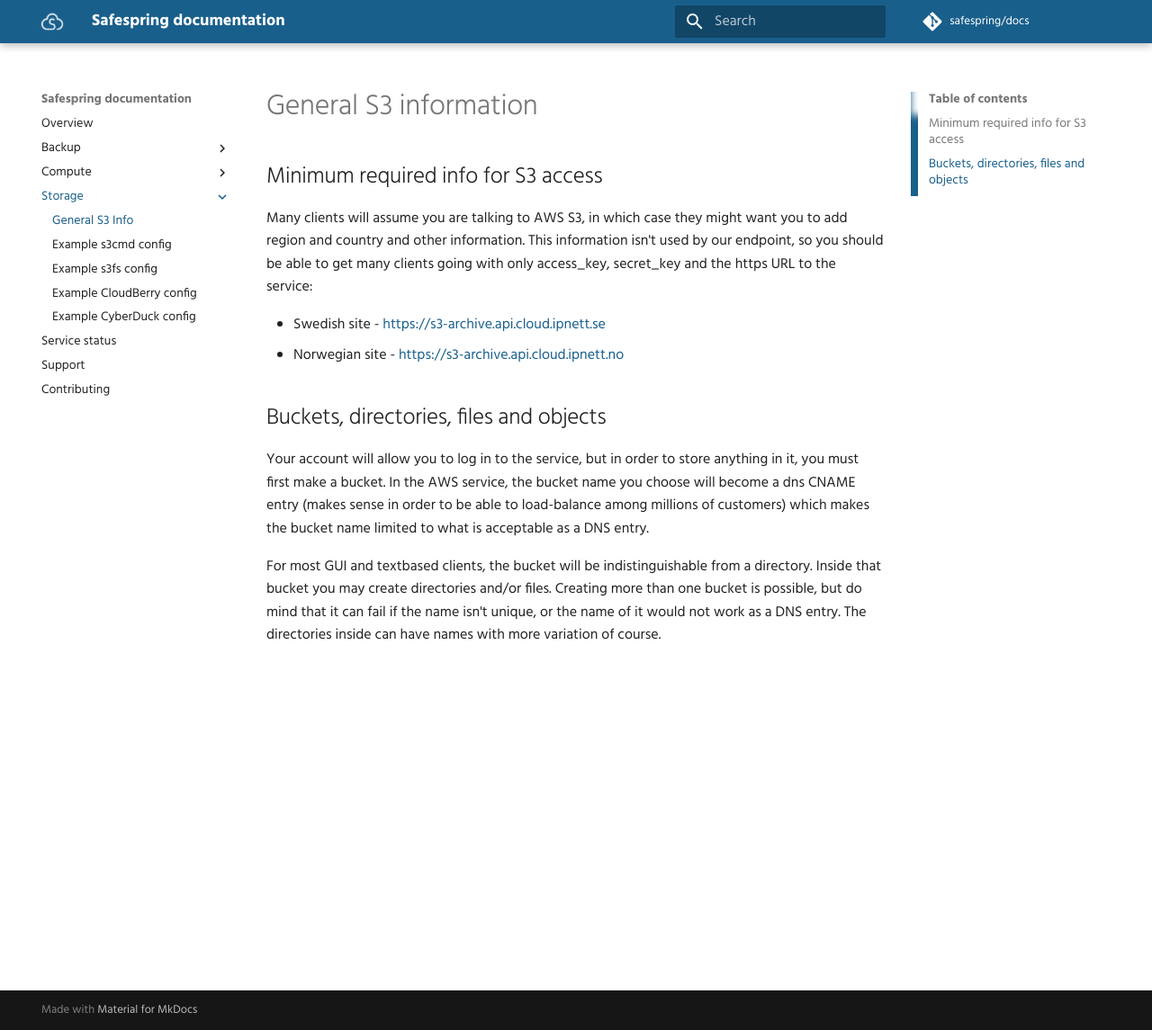
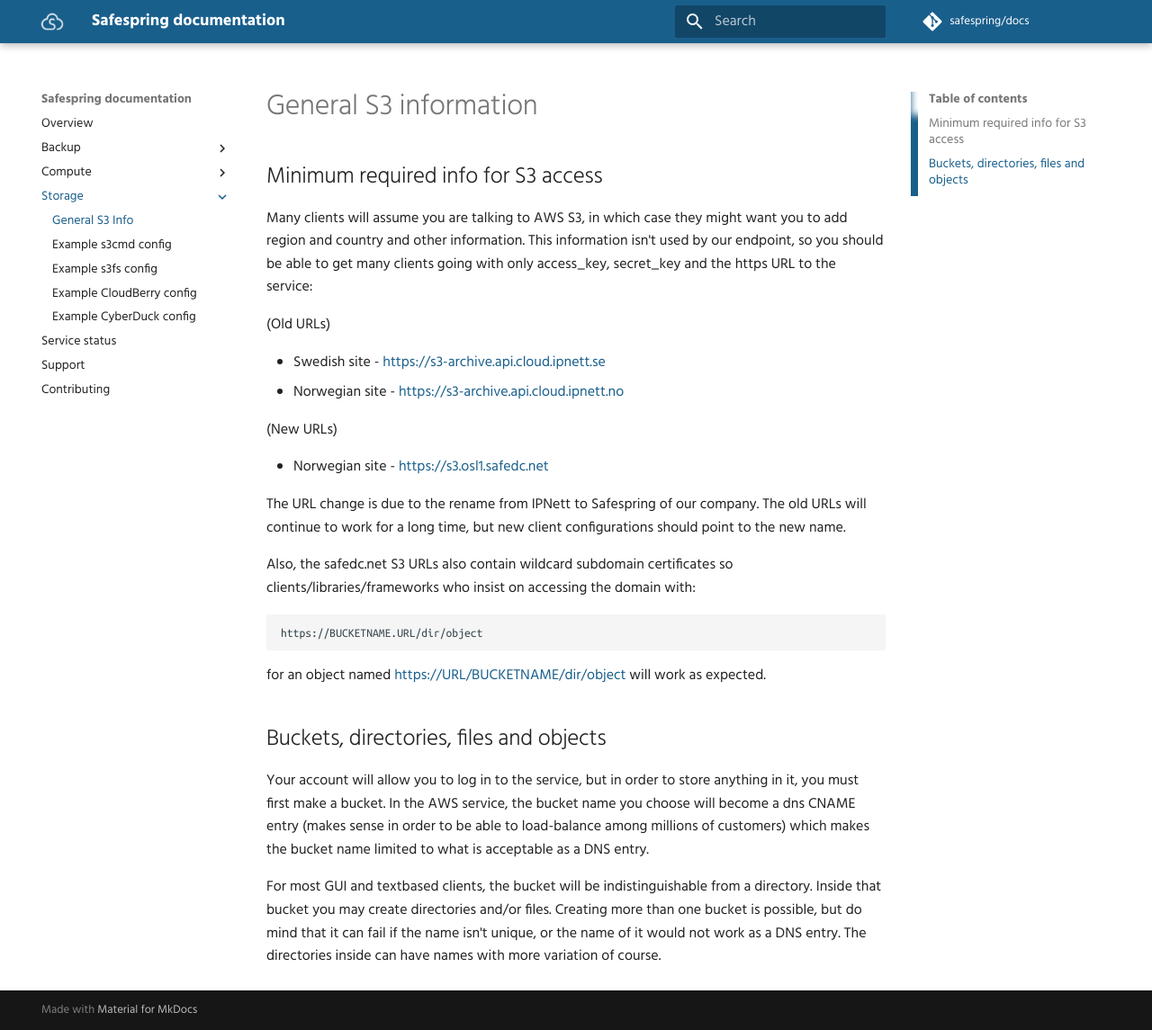
Before and after one commit to safespring/docs, an MkDocs documentation site: the page built from content/storage/generalinfo.md, in a window 1280 px wide and 1145 px high. Shown: the whole window at 90% size. Built offline with MkDocs 1.6.1 and Material for MkDocs 9.7.7, drawn with Linux system fonts in a browser that asks for light colours; comment, search, counter and statistics services are not loaded; old or Windows-style settings are respelled for this version of MkDocs.

Commit message:
New URL to .no site, .se site as html comment for now, reflow and bucketname.site URL info

```diff
--- a/content/storage/generalinfo.md
+++ b/content/storage/generalinfo.md
@@ -2,14 +2,47 @@
 
 ## Minimum required info for S3 access
 
-Many clients will assume you are talking to AWS S3, in which case they might want you to add region and country and other information. This information isn't used by our endpoint, so you should be able to get many clients going with only access_key, secret_key and the https URL to the service:
+Many clients will assume you are talking to AWS S3, in which case they
+might want you to add region and country and other information. This
+information isn't used by our endpoint, so you should be able to get
+many clients going with only access_key, secret_key and the https URL
+to the service:
+
+(Old URLs)
 
 + Swedish site - https://s3-archive.api.cloud.ipnett.se
 + Norwegian site - https://s3-archive.api.cloud.ipnett.no
 
+(New URLs)
+
++ Norwegian site - https://s3.osl1.safedc.net
+<!-- + Swedish site   - https://s3.sto1.safedc.net -->
+
+The URL change is due to the rename from IPNett to Safespring of our
+company.  The old URLs will continue to work for a long time, but new
+client configurations should point to the new name.
+
+Also, the safedc.net S3 URLs also contain wildcard subdomain
+certificates so clients/libraries/frameworks who insist on accessing
+the domain with:
+
+    https://BUCKETNAME.URL/dir/object
+
+for an object named https://URL/BUCKETNAME/dir/object will work as
+expected.
+
 ## Buckets, directories, files and objects
 
-Your account will allow you to log in to the service, but in order to store anything in it, you must first make a bucket.
-In the AWS service, the bucket name you choose will become a dns CNAME entry (makes sense in order to be able to load-balance among millions of customers) which makes the bucket name limited to what is acceptable as a DNS entry.
+Your account will allow you to log in to the service, but in order to
+store anything in it, you must first make a bucket.  In the AWS
+service, the bucket name you choose will become a dns CNAME entry
+(makes sense in order to be able to load-balance among millions of
+customers) which makes the bucket name limited to what is acceptable
+as a DNS entry.
 
-For most GUI and textbased clients, the bucket will be indistinguishable from a directory. Inside that bucket you may create directories and/or files. Creating more than one bucket is possible, but do mind that it can fail if the name isn't unique, or the name of it would not work as a DNS entry. The directories inside can have names with more variation of course.
+For most GUI and textbased clients, the bucket will be
+indistinguishable from a directory. Inside that bucket you may create
+directories and/or files. Creating more than one bucket is possible,
+but do mind that it can fail if the name isn't unique, or the name of
+it would not work as a DNS entry. The directories inside can have
+names with more variation of course.
```
